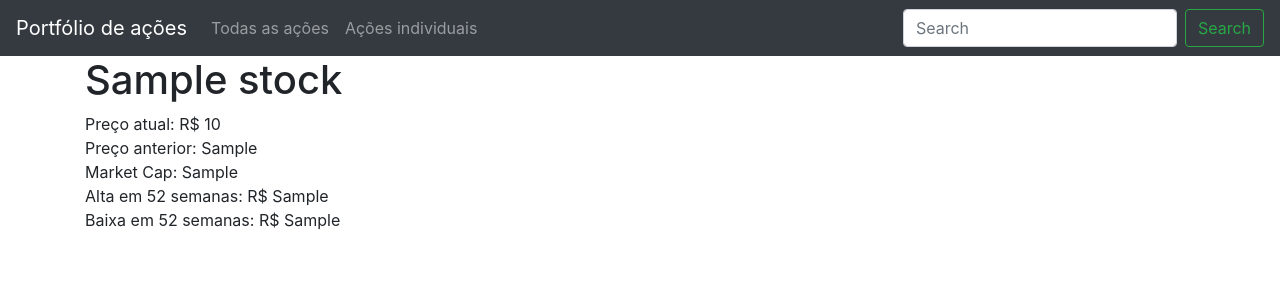
After one commit to PauloViOS/processo, a Django app: template projeto/quotes/templates/stock.html in a window 1280 px wide. The commit adds this page. Shown: the top 300 px of the page. Run offline with Django 4.2, Linux system fonts and the light colour scheme; the template is opened without the code that fills it: most values are stand-ins (such as "Sample title", 1, 10 or a date in 2020).

Commit message:
Cria link para página de ações individuais, cria template, cria view, e exibe no template poucas infos relevantes para uma ação

```diff
--- a/projeto/quotes/templates/all_stocks.html
+++ b/projeto/quotes/templates/all_stocks.html
@@ -4,11 +4,11 @@
 
 <h1>Todas as ações</h1>
 
-{% if api %}
-	{% if api == "Erro..." %}
+{% if all_stocks %}
+	{% if all_stocks == "Erro..." %}
 		Houve um problema com a busca
 	{% else %}
-		{% for stock in api %}
+		{% for stock in all_stocks %}
 			{% for key, value in stock.items %}
 				{{ key }}: {{ value }}<br/>
 			{% endfor %}
--- a/projeto/quotes/templates/base.html
+++ b/projeto/quotes/templates/base.html
@@ -23,6 +23,9 @@
 		<ul class="navbar-nav mr-auto">
 			<li class="nav-item">
 				<a class="nav-link" href="{% url 'all_stocks' %}">Todas as ações</a>
+			</li>
+			<li class="nav-item">
+				<a class="nav-link" href="{% url 'stock' %}">Ações individuais</a>
 			</li>
 		</ul>
 		<form class="form-inline my-2 my-lg-0">
--- /dev/null
+++ b/projeto/quotes/templates/stock.html
@@ -0,0 +1,20 @@
+{% extends 'base.html' %}
+{% block content %}
+
+
+
+{% if stock %}
+	{% if stock == "Erro..." %}
+		Houve um problema com a busca
+	{% else %}
+		<h1>{{ stock.longName }}</h1>
+		Preço atual: R$ {{ stock.regularMarketPrice }}<br/>
+		Preço anterior: {{ stock.regularMarketPreviousClose}}<br/>
+		Market Cap: {{ stock.marketCap }}<br/>
+		Alta em 52 semanas: R$ {{ stock.fiftyTwoWeekHigh }}<br/>
+		Baixa em 52 semanas: R$ {{ stock.fiftyTwoWeekLow }}<br/>
+
+	{% endif %}
+{% endif %}
+
+{% endblock %}
--- a/projeto/quotes/urls.py
+++ b/projeto/quotes/urls.py
@@ -4,4 +4,5 @@ from . import views
 urlpatterns = [
 	path('', views.home, name="home"),
 	path('all_stocks/', views.all_stocks, name="all_stocks"),
+	path('stock/', views.stock, name="stock"),
 ]
```
Also changed, not shown: projeto/quotes/views.py (+13 -2 lines).
